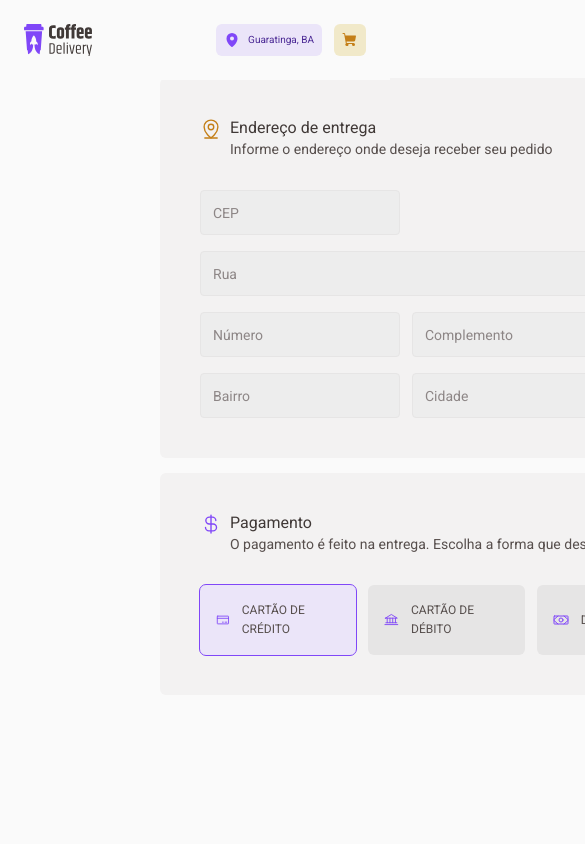
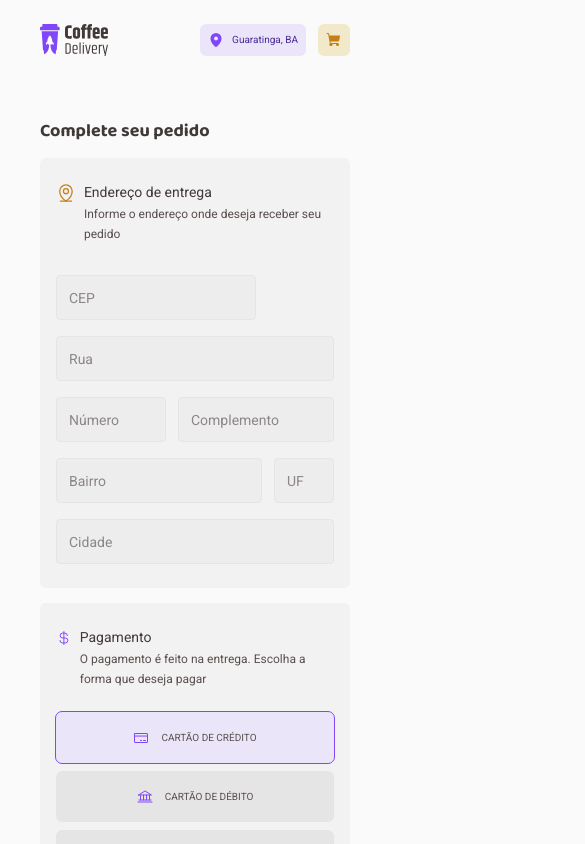
Before and after one commit to LucasSousa09/ignite2022-react-2ndchallenge-coffeedelivery, a React (Vite) app: page /checkout in a window 390 px wide. Shown: the top 844 px of the page, 585 px wide, since content can reach past the window. Built offline with nearby package versions, Linux system fonts and the light colour scheme.

Commit message:
start responsiveness on checkout page

```diff
--- a/src/components/AddQuantity/styles.ts
+++ b/src/components/AddQuantity/styles.ts
@@ -63,8 +63,6 @@ export const AddQuantityContainer = styled.div<AddQuantityProps>`
   }
 
   @media (max-width: 1240px) {
-    margin-left: 8px;
-
     & > button:first-of-type,
     & > button:nth-child(3),
     input {
@@ -72,7 +70,7 @@ export const AddQuantityContainer = styled.div<AddQuantityProps>`
     }
   }
 
-  @media (max-width: 800px) {
+  @media (max-width: 600px) {
     & > button:first-of-type,
     & > button:nth-child(3),
     input {
@@ -131,7 +129,7 @@ export const AddToCartButton = styled.button`
     }
   }
 
-  @media (max-width: 800px) {
+  @media (max-width: 600px) {
     width: 1.375rem;
     height: 1.375rem;
 
--- a/src/components/Header/styles.ts
+++ b/src/components/Header/styles.ts
@@ -2,6 +2,8 @@ import styled from 'styled-components'
 import { Link } from 'react-router-dom'
 
 export const HeaderContainer = styled.header`
+  z-index: 99999;
+
   position: fixed;
   top: 0;
 
@@ -37,7 +39,7 @@ export const HeaderContainer = styled.header`
   }
 
   @media (max-width: 800px) {
-    padding: 24px;
+    padding: 24px 40px;
 
     & > a {
       height: 32px;
--- a/src/pages/Checkout/components/AddressInformationInputs/style.ts
+++ b/src/pages/Checkout/components/AddressInformationInputs/style.ts
@@ -34,40 +34,75 @@ export const Container = styled.div`
 
     &:not(:required) {
       background: ${(props) => props.theme['base-input']} url('/optional.svg')
-        no-repeat right;
+        no-repeat right 72%;
       background-origin: content-box;
+    }
+  }
+
+  @media (max-width: 800px) {
+    grid-template-areas:
+      'cep cep cep'
+      'street street street'
+      'number complement complement'
+      'district district uf'
+      'city city city';
+  }
+
+  @media (max-width: 400px) {
+    input {
+      &:not(:required) {
+        background-image: none;
+      }
     }
   }
 `
 
 export const ZipCodeInput = styled.input`
+  min-width: 0;
   max-width: 200px;
+
   grid-area: cep;
+
+  @media (min-width: 1240px) {
+    max-width: 200px;
+  }
 `
 
 export const StreetInput = styled.input`
+  min-width: 0;
   grid-area: street;
 `
 
 export const NumberInput = styled.input`
-  max-width: 200px;
+  min-width: 0;
   grid-area: number;
+
+  @media (min-width: 1240px) {
+    max-width: 200px;
+  }
 `
 
 export const ComplementInput = styled.input`
+  min-width: 0;
   grid-area: complement;
 `
 
 export const DistrictInput = styled.input`
-  max-width: 200px;
+  min-width: 0;
   grid-area: district;
+
+  @media (min-width: 1240px) {
+    max-width: 200px;
+  }
 `
 
 export const CityInput = styled.input`
+  min-width: 0;
   grid-area: city;
 `
 
 export const UfInput = styled.input`
+  min-width: 0;
   max-width: 60px;
   grid-area: uf;
 `
--- a/src/pages/Checkout/components/CoffeeOrderCard/index.tsx
+++ b/src/pages/Checkout/components/CoffeeOrderCard/index.tsx
@@ -26,6 +26,7 @@ export function CoffeeOrderCard({
 
   return (
     <CoffeeOrderCardContainer>
+      <div>
         <img src={coffeeImg} alt="" />
         <CoffeeOrder>
           <span>{coffeeName}</span>
@@ -41,6 +42,7 @@ export function CoffeeOrderCard({
             </button>
           </div>
         </CoffeeOrder>
+      </div>
       <strong>{formatPrice(price * quantity)}</strong>
     </CoffeeOrderCardContainer>
   )
--- a/src/pages/Checkout/components/CoffeeOrderCard/styles.ts
+++ b/src/pages/Checkout/components/CoffeeOrderCard/styles.ts
@@ -1,6 +1,15 @@
 import styled from 'styled-components'
 
 export const CoffeeOrderCardContainer = styled.div`
+  display: flex;
+  align-items: flex-start;
+  justify-content: space-between;
+
+  & > div {
+    display: flex;
+    gap: 20px;
+  }
+
   div + & {
     padding-top: 24px;
     border-top: 1px solid ${(props) => props.theme['base-button']};
@@ -14,17 +23,42 @@ export const CoffeeOrderCardContainer = styled.div`
   }
 
   strong {
-    margin-left: 50px;
+    font-size: 1rem;
+    line-height: 1.3rem;
 
     white-space: nowrap;
 
     color: ${(props) => props.theme['base-text']};
   }
+
+  @media (max-width: 600px) {
+    & > div {
+      gap: 16px;
+    }
+
+    div + & {
+      padding-top: 12px;
+    }
+
+    img {
+      width: 48px;
+      height: 48px;
+    }
+
+    strong {
+      font-size: 0.875rem;
+    }
+  }
+
+  @media (max-width: 414px) {
+    img {
+      width: 48px;
+      height: 48px;
+    }
+  }
 `
 
 export const CoffeeOrder = styled.div`
-  margin-left: 20px;
-
   span {
     display: block;
     font-size: 1rem;
@@ -58,12 +92,30 @@ export const CoffeeOrder = styled.div`
       background-color: ${(props) => props.theme['base-button']};
 
       transition: background-color 0.2s ease;
+      text-transform: uppercase;
 
       &:hover {
         background-color: ${(props) => props.theme['base-hover']};
       }
+    }
+  }
 
-      text-transform: uppercase;
+  @media (max-width: 600px) {
+    span {
+      font-size: 0.875rem;
+    }
+
+    & > div {
+      button:nth-child(2) {
+        height: 1.375rem;
+
+        font-size: 0.625rem;
+
+        svg {
+          width: 0.875rem;
+          height: 0.875rem;
+        }
+      }
     }
   }
 `
--- a/src/pages/Checkout/components/HeaderInputContainer/styles.ts
+++ b/src/pages/Checkout/components/HeaderInputContainer/styles.ts
@@ -21,4 +21,14 @@ export const Header = styled.header`
 
     color: ${(props) => props.theme['base-text']};
   }
+
+  @media (max-width: 600px) {
+    h3 {
+      font-size: 0.875rem;
+    }
+
+    span {
+      font-size: 0.75rem;
+    }
+  }
 `
--- a/src/pages/Checkout/components/PaymentConfirmation/styles.ts
+++ b/src/pages/Checkout/components/PaymentConfirmation/styles.ts
@@ -34,4 +34,31 @@ export const PaymentConfirmationContainer = styled.div`
       color: ${(props) => props.theme['base-subtitle']};
     }
   }
+
+  @media (max-width: 600px) {
+    div + & {
+      padding-top: 12px;
+    }
+
+    div {
+      span {
+        font-size: 0.75rem;
+        line-height: 1.125rem;
+
+        color: ${(props) => props.theme['base-text']};
+      }
+
+      span + span {
+        font-size: 0.875rem;
+        line-height: 1rem;
+      }
+
+      strong {
+        font-size: 1.125rem;
+        line-height: 1.375rem;
+
+        color: ${(props) => props.theme['base-subtitle']};
+      }
+    }
+  }
 `
--- a/src/pages/Checkout/components/PaymentTypeContainer/style.ts
+++ b/src/pages/Checkout/components/PaymentTypeContainer/style.ts
@@ -6,4 +6,13 @@ export const PaymentContainer = styled.div`
   display: grid;
   grid-template-columns: repeat(3, minmax(0, 1fr));
   gap: 12px;
+
+  @media (max-width: 800px) {
+    display: flex;
+    flex-direction: column;
+    align-items: center;
+
+    margin-top: 24px;
+    gap: 8px;
+  }
 `
--- a/src/pages/Checkout/components/PaymentTypeRadio/styles.ts
+++ b/src/pages/Checkout/components/PaymentTypeRadio/styles.ts
@@ -32,4 +32,10 @@ export const PaymentType = styled.label`
     cursor: pointer;
     background-color: ${(props) => props.theme['base-hover']};
   }
+
+  @media (max-width: 800px) {
+    width: 100%;
+    justify-content: center;
+    font-size: 0.625rem;
+  }
 `
--- a/src/pages/Checkout/styles.ts
+++ b/src/pages/Checkout/styles.ts
@@ -1,6 +1,7 @@
 import styled from 'styled-components'
 
 export const CheckoutContainer = styled.main`
+  margin-top: 104px;
   padding: 40px 160px;
 
   form {
@@ -16,6 +17,21 @@ export const CheckoutContainer = styled.main`
 
     color: ${(props) => props.theme['base-subtitle']};
   }
+
+  @media (max-width: 1440px) {
+    margin-top: 80px;
+  }
+
+  @media (max-width: 1240px) {
+    padding: 40px 120px;
+  }
+
+  @media (max-width: 800px) {
+    padding: 40px;
+    form {
+      flex-direction: column;
+    }
+  }
 `
 
 interface InputContainerProps {
@@ -23,17 +39,28 @@ interface InputContainerProps {
 }
 
 export const InputContainer = styled.div<InputContainerProps>`
+  margin: 15px auto 0;
+  padding: 40px;
+
   display: flex;
   flex-direction: column;
+
+  width: ${(props) => (props.coffeeOrder ? '448px' : '640px')};
   gap: ${(props) => (props.coffeeOrder ? 1.5 : 0)}rem;
-
-  margin-top: 15px;
-  padding: 2.5rem;
 
   border-radius: ${(props) =>
     props.coffeeOrder ? '6px 36px 6px 36px' : '6px'};
 
   background-color: ${(props) => props.theme['base-card']};
+
+  @media (max-width: 1440px) {
+    width: auto;
+  }
+
+  @media (max-width: 600px) {
+    gap: ${(props) => (props.coffeeOrder ? 0.75 : 0)}rem;
+    padding: 24px 16px;
+  }
 `
 
 export const OrderConfirmationButton = styled.button`
--- a/src/pages/Home/components/CoffeeCard/styles.ts
+++ b/src/pages/Home/components/CoffeeCard/styles.ts
@@ -25,7 +25,7 @@ export const CoffeeCardContainer = styled.div`
     border-bottom-right-radius: 5px;
   }
 
-  @media (max-width: 800px) {
+  @media (max-width: 600px) {
     padding: 0 12px 12px;
     max-width: 160px;
 
@@ -108,7 +108,7 @@ export const CoffeeDescription = styled.div`
     }
   }
 
-  @media (max-width: 800px) {
+  @media (max-width: 600px) {
     img {
       width: 72px;
       height: 72px;
@@ -153,6 +153,7 @@ export const CoffeeDescription = styled.div`
 
 export const AddQuantityToCartContainer = styled.div`
   margin-top: 2rem;
+  padding: 0 4px;
 
   display: flex;
   align-items: center;
@@ -176,6 +177,7 @@ export const AddQuantityToCartContainer = styled.div`
   }
 
   @media (max-width: 1240px) {
+    padding: 0;
     margin-top: 1.3rem;
 
     span {
@@ -185,7 +187,7 @@ export const AddQuantityToCartContainer = styled.div`
     }
   }
 
-  @media (max-width: 800px) {
+  @media (max-width: 600px) {
     span {
       strong {
         font-size: 0.825rem;
--- a/src/pages/Home/styles.ts
+++ b/src/pages/Home/styles.ts
@@ -46,6 +46,7 @@ export const MainContainer = styled.main`
   }
 
   @media (max-width: 1240px) {
+    margin-top: 80px;
     padding: 42px 84px;
 
     & > div {
@@ -69,6 +70,8 @@ export const MainContainer = styled.main`
   }
 
   @media (max-width: 1000px) {
+    margin-bottom: 32px;
+
     flex-direction: column;
     position: relative;
 
@@ -183,6 +186,8 @@ export const CoffeCardsContainer = styled.div`
   display: grid;
   grid-template-columns: repeat(4, minmax(0, 1fr));
 
+  margin-bottom: 16px;
+
   row-gap: 40px;
   column-gap: 32px;
 
```
Lines whose indentation alone changed are shown as unchanged.
